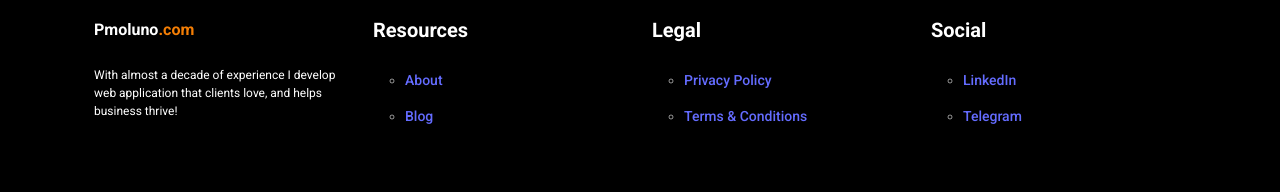
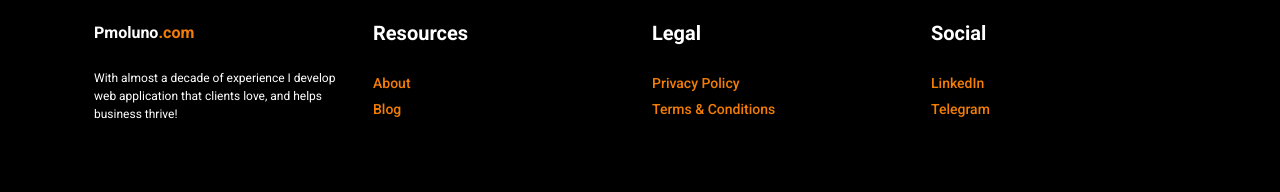
Before and after one commit to pmoluno/pmoluno.com, a React (Vite) app: page / in a window 1280 px wide. Shown: the part 443-635 px from the top of the page. Built offline with nearby package versions, Linux system fonts and the light colour scheme; a web font is replaced by a local one.

Commit message:
updated articles component

```diff
--- a/src/components/specific/Articles.css
+++ b/src/components/specific/Articles.css
@@ -1,3 +1,8 @@
+.articles{
+    background-color:#121212;
+    padding-top: 100px;
+    padding-bottom: 100px;
+}
 h2, h3{
     font-weight: 700;
     color: #ffffff;
@@ -18,3 +23,16 @@
 .read-more:hover{
     color: #f47e05;
 }
+ul{
+    padding-left: 0;
+}
+li{
+    list-style: none;
+    padding-bottom: 5px;
+}
+li>a{
+    color: #f47e05;
+}
+li>a:hover{
+    color: #ffffff;
+}
--- a/src/components/specific/Articles.jsx
+++ b/src/components/specific/Articles.jsx
@@ -26,7 +26,8 @@
   ];
 
   return (
-    <div className="articles container">
+    <div className="articles">
+      <div className="container">
       <h2>My Articles</h2>
       <p>
         I write about technology and business. I explore how tech innovations
@@ -38,6 +39,7 @@
         <ArticleList articles={articles}/>
       </div>
     </div>
+    </div>
   );
 };
 
```
